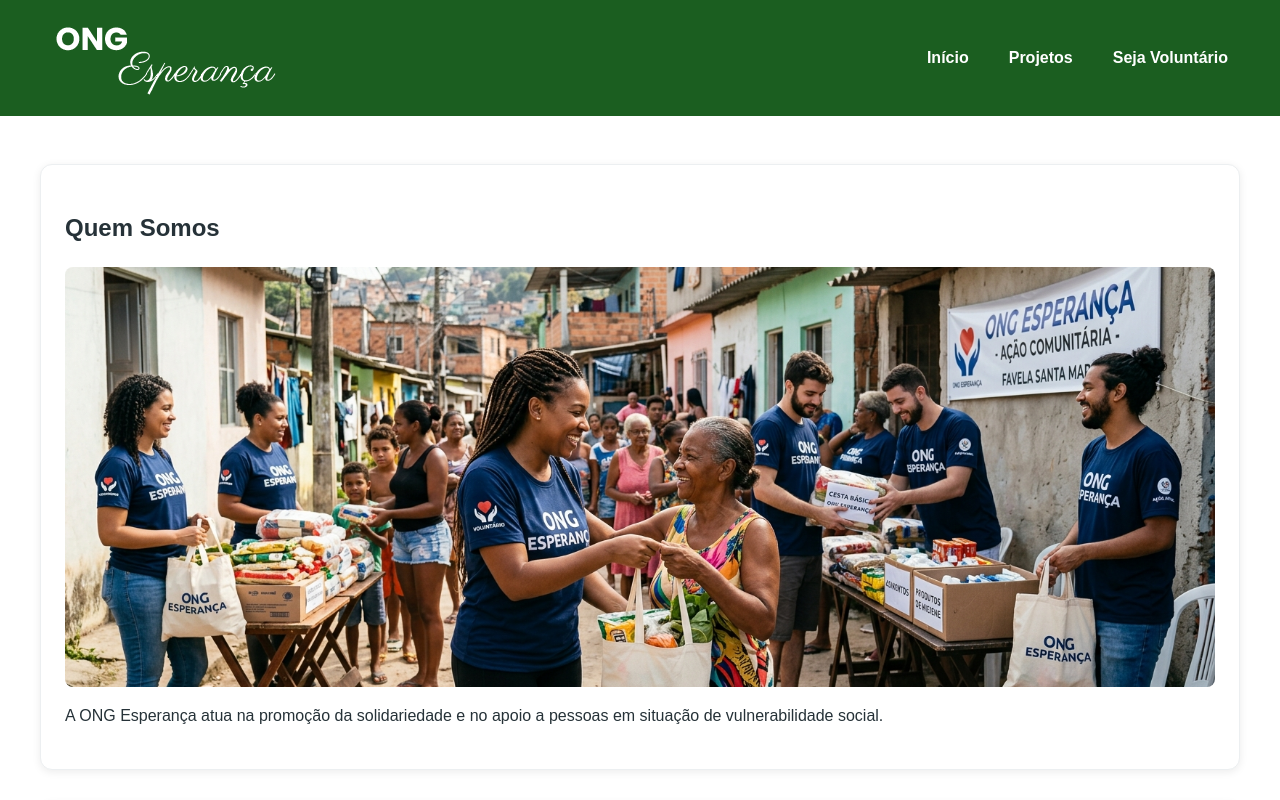
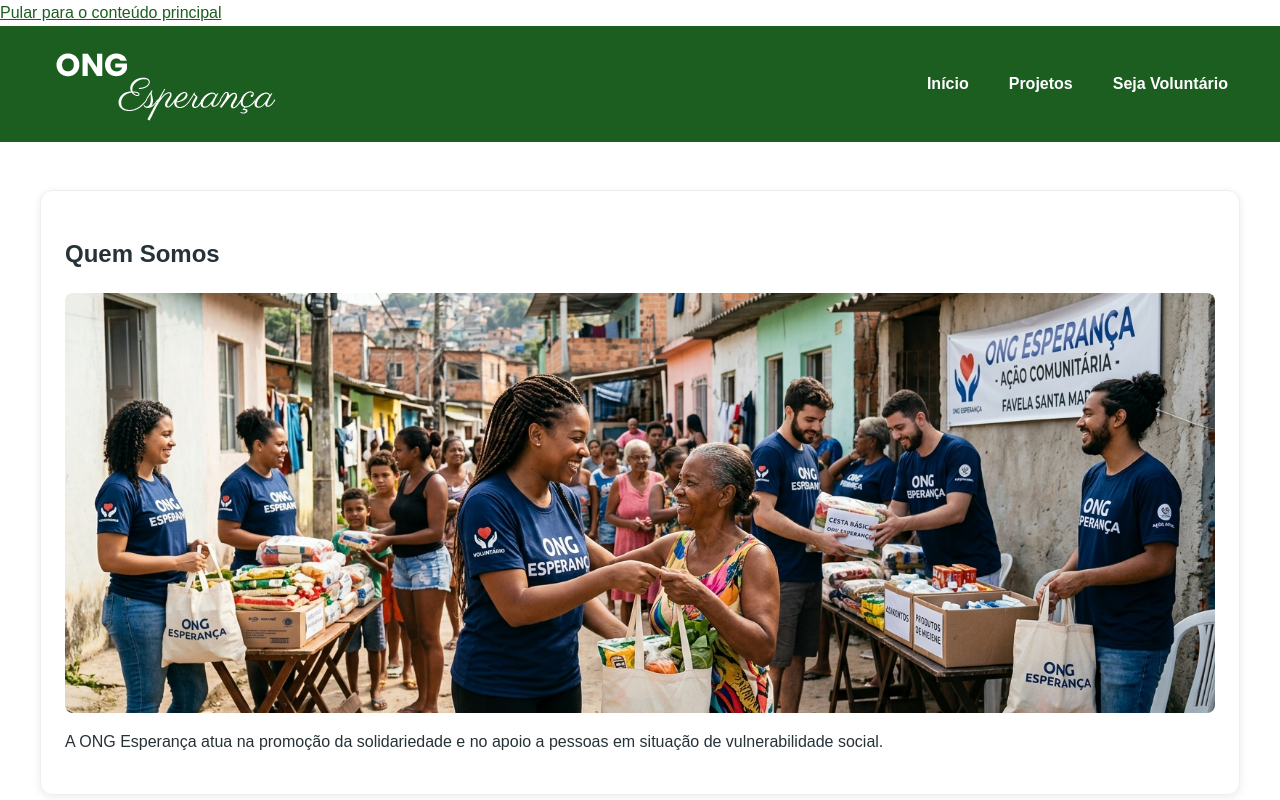
Before and after one commit to natanvilarin/ong-esperanca, a plain HTML site: page index.html in a window 1280 px wide. Shown: the top 800 px of the page. Drawn offline with Linux system fonts and the light colour scheme; some packages are replaced by stand-ins of ours; a script that the page names is missing.

Commit message:
Update index.html

```diff
--- a/index.html
+++ b/index.html
@@ -7,6 +7,7 @@
     <link rel="stylesheet" href="style.css">
 </head>
 <body>
+    <a href="#app" class="skip-link">Pular para o conteúdo principal</a>
 
 <header>
     <div class="container header-container">
```
